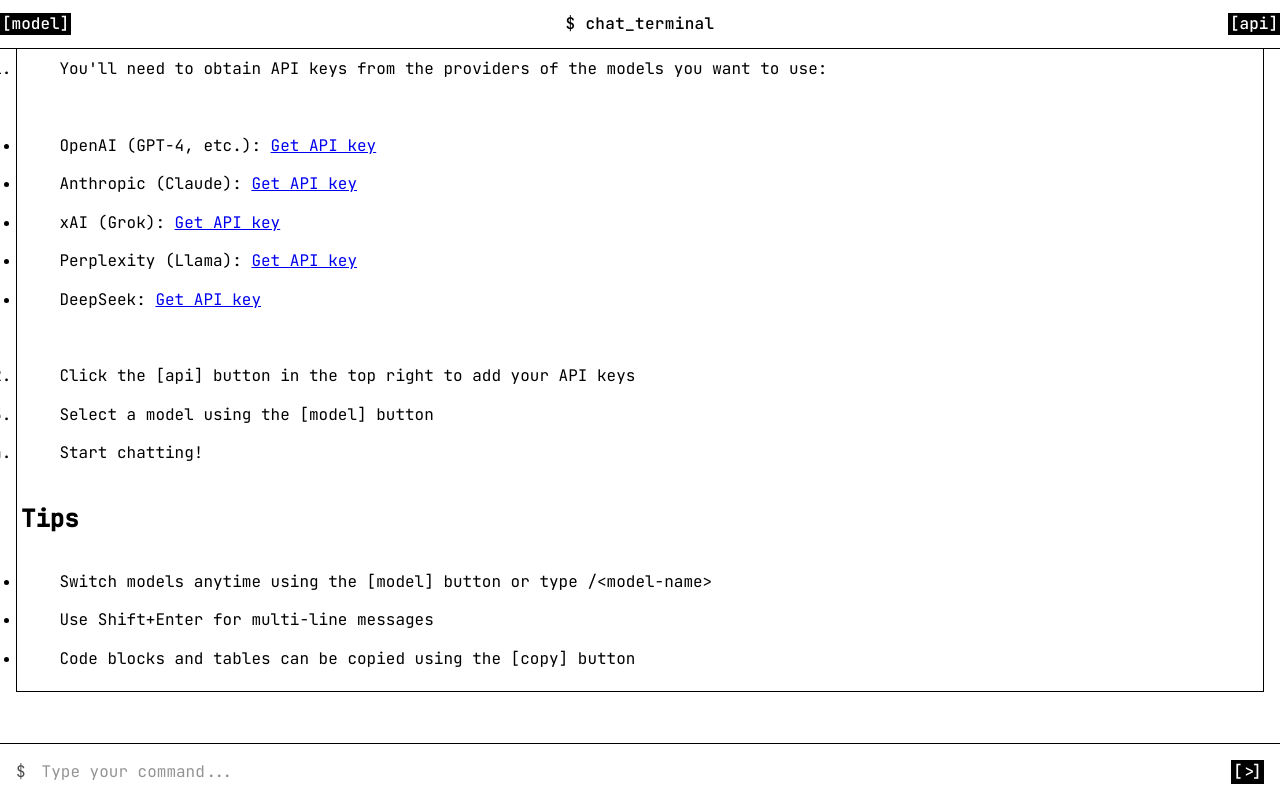
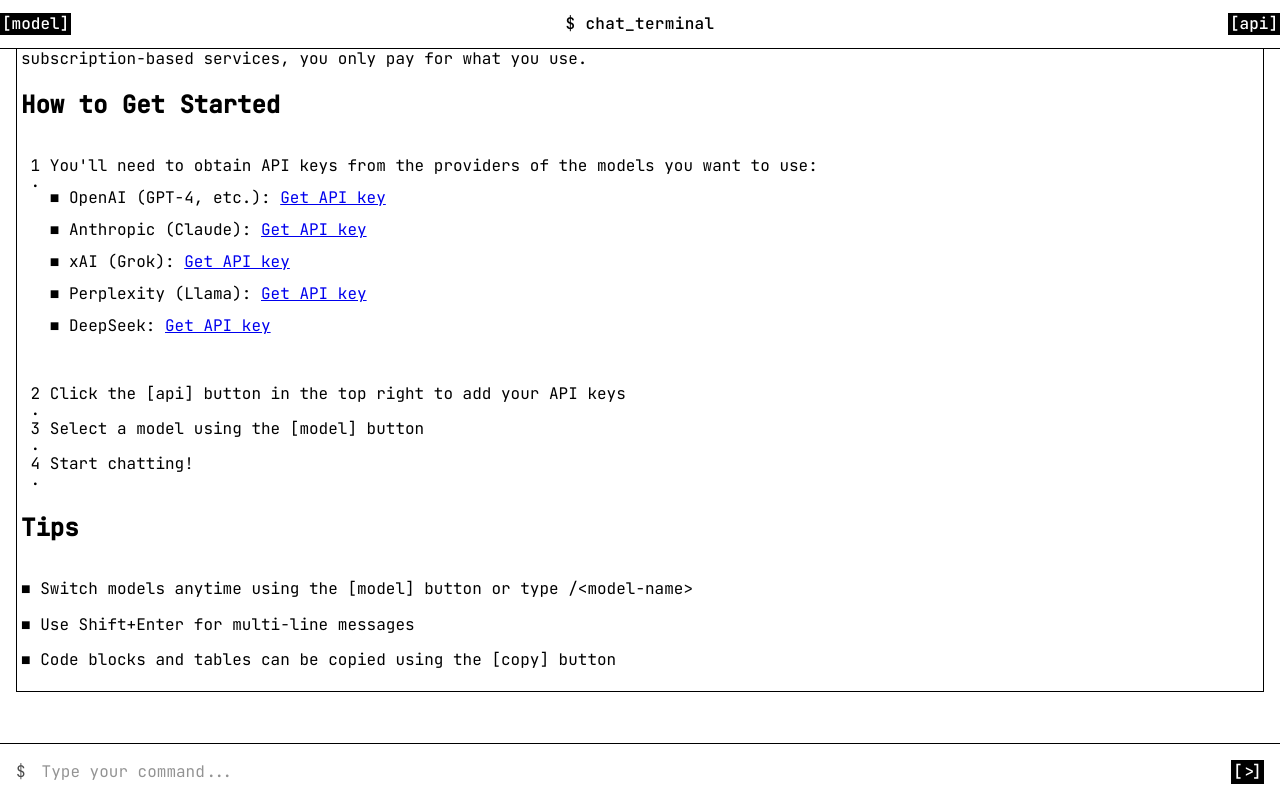
Before and after one commit to meliorvz/chat-pwa, a React (Create React App) app: page / in a window 1280 px wide. Built offline with nearby package versions, Linux system fonts and the light colour scheme.

Commit message:
fix: improve markdown list styling and formatting

```diff
--- a/src/App.js
+++ b/src/App.js
@@ -315,22 +315,20 @@
 
 ## How to Get Started
 
-1. You'll need to obtain API keys from the providers of the models you want to use and purchase credits:
-
-- OpenAI (GPT-4, etc.): [Get API key](https://platform.openai.com/api-keys)
-- Anthropic (Claude): [Get API key](https://console.anthropic.com/account/keys)
-- xAI (Grok): [Get API key](https://console.x.ai/)
-- Perplexity (Llama): [Get API key](https://www.perplexity.ai/settings/api)
-- DeepSeek: [Get API key](https://platform.deepseek.com/api)
-
+1. You'll need to obtain API keys from the providers of the models you want to use:
+    * OpenAI (GPT-4, etc.): [Get API key](https://platform.openai.com/api-keys)
+    * Anthropic (Claude): [Get API key](https://console.anthropic.com/account/keys)
+    * xAI (Grok): [Get API key](https://console.x.ai/)
+    * Perplexity (Llama): [Get API key](https://www.perplexity.ai/settings/api)
+    * DeepSeek: [Get API key](https://platform.deepseek.com/api)
 2. Click the [api] button in the top right to add your API keys
 3. Select a model using the [model] button
 4. Start chatting!
 
 ## Tips
-- Switch models anytime using the [model] button or type /<model-name>
-- Use Shift+Enter for multi-line messages
-- Code blocks and tables can be copied using the [copy] button`,
+* Switch models anytime using the [model] button or type /<model-name>
+* Use Shift+Enter for multi-line messages
+* Code blocks and tables can be copied using the [copy] button`,
               model: {
                 label: 'SYSTEM',
                 id: 'system'
@@ -388,21 +386,19 @@
 ## How to Get Started
 
 1. You'll need to obtain API keys from the providers of the models you want to use:
-
-- OpenAI (GPT-4, etc.): [Get API key](https://platform.openai.com/api-keys)
-- Anthropic (Claude): [Get API key](https://console.anthropic.com/account/keys)
-- xAI (Grok): [Get API key](https://x.ai)
-- Perplexity (Llama): [Get API key](https://www.perplexity.ai/settings/api)
-- DeepSeek: [Get API key](https://platform.deepseek.com/api)
-
+    * OpenAI (GPT-4, etc.): [Get API key](https://platform.openai.com/api-keys)
+    * Anthropic (Claude): [Get API key](https://console.anthropic.com/account/keys)
+    * xAI (Grok): [Get API key](https://x.ai)
+    * Perplexity (Llama): [Get API key](https://www.perplexity.ai/settings/api)
+    * DeepSeek: [Get API key](https://platform.deepseek.com/api)
 2. Click the [api] button in the top right to add your API keys
 3. Select a model using the [model] button
 4. Start chatting!
 
 ## Tips
-- Switch models anytime using the [model] button or type /<model-name>
-- Use Shift+Enter for multi-line messages
-- Code blocks and tables can be copied using the [copy] button`,
+* Switch models anytime using the [model] button or type /<model-name>
+* Use Shift+Enter for multi-line messages
+* Code blocks and tables can be copied using the [copy] button`,
           model: {
             label: 'SYSTEM',
             id: 'system'
--- a/src/styles/terminal.css
+++ b/src/styles/terminal.css
@@ -224,13 +224,73 @@
 }
 
 /* List styling */
-.message ul li,
+.message ul,
+.message ol {
+  margin: 0;
+  padding: 0;
+  list-style: none;
+}
+
+.message ul li {
+  padding-left: 2ch;
+  position: relative;
+  line-height: 1;
+}
+
+.message ul li::before {
+  content: "■";
+  position: absolute;
+  left: 0;
+}
+
+.message ol {
+  counter-reset: item;
+}
+
 .message ol li {
+  counter-increment: item;
+  line-height: 1;
   position: relative;
-  padding-left: 4ch;
-  line-height: 1.2;
+  padding-left: 3ch;
+}
+
+.message ol li::before {
+  content: counter(item) ".";
+  position: absolute;
+  left: 0;
+  width: 2ch;
+  text-align: right;
+}
+
+/* Nested lists */
+.message ol ol,
+.message ul ul,
+.message ol ul {
   margin: 0;
-  white-space: normal;
+  padding: 0;
+}
+
+/* Reset counter and bullet styling for nested unordered lists */
+.message ol ul {
+  counter-reset: none;
+}
+
+.message ol ul li {
+  counter-increment: none;
+  padding-left: 2ch;
+}
+
+.message ol ul li::before {
+  content: "■";
+  left: 0;
+  width: auto;
+  text-align: left;
+}
+
+/* Regular nested list spacing */
+.message ol ol li,
+.message ul ul li {
+  padding-left: 2ch;
 }
 
 /* Code block styling */
```
